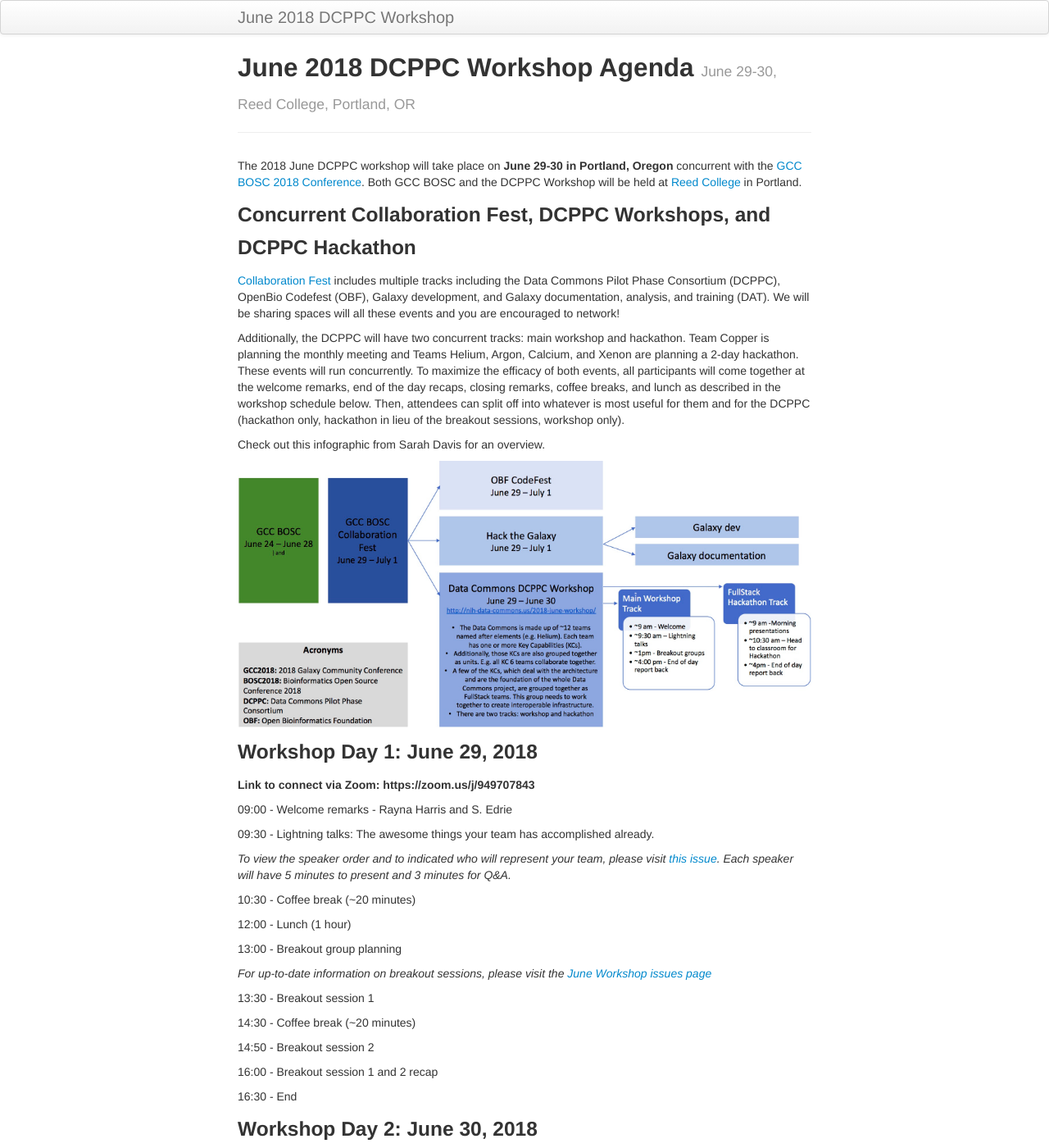
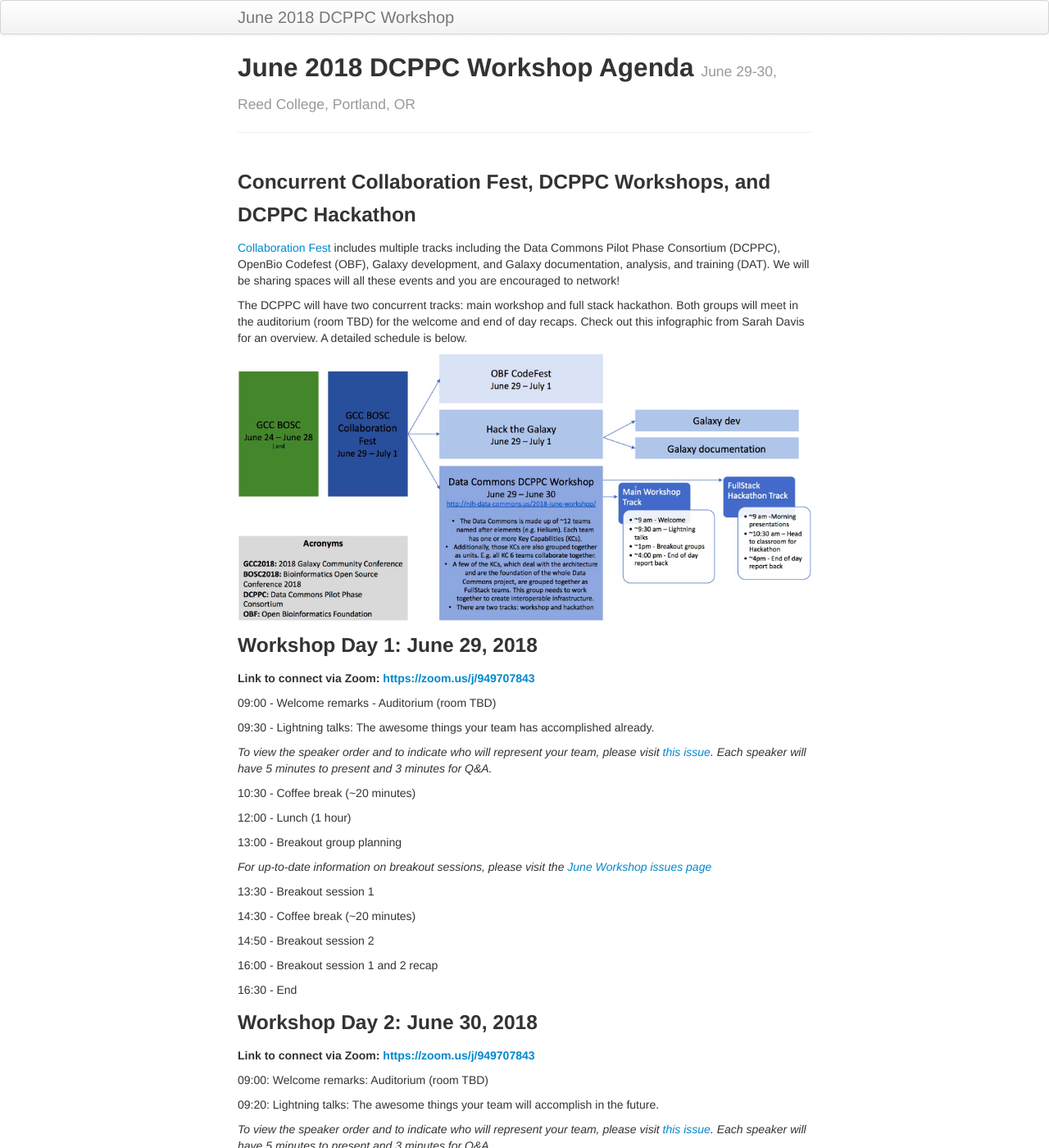
Before and after one commit to dcppc/2018-june-workshop, a Jekyll site: the page built from docs/agenda.md, in a window 1280 px wide and 1400 px high. Shown: the whole window at 82% size. Built offline with Jekyll 4.4.1, drawn with Linux system fonts in a browser that asks for light colours; some of the changed text lies outside the part shown.

Commit message:
slim extra information

```diff
--- a/docs/agenda.md
+++ b/docs/agenda.md
@@ -4,32 +4,23 @@ title: June 2018 DCPPC Workshop Agenda
 tagline: June 29-30, Reed College, Portland, OR
 ---
 
-The 2018 June DCPPC workshop will take place
-on **June 29-30 in Portland, Oregon**
-concurrent with the [GCC BOSC 2018 Conference](https://gccbosc2018.sched.com/).
-Both GCC BOSC and the DCPPC Workshop will be held at
-[Reed College](http://www.reed.edu/)
-in Portland.
-
 ### Concurrent Collaboration Fest, DCPPC Workshops, and DCPPC Hackathon
 
 [Collaboration Fest](https://galaxyproject.org/events/gccbosc2018/collaboration/) includes multiple tracks including the Data Commons Pilot Phase Consortium (DCPPC), OpenBio Codefest (OBF), Galaxy development, and Galaxy documentation, analysis, and training (DAT). We will be sharing spaces will all these events and you are encouraged to network!
 
-Additionally, the DCPPC will have two concurrent tracks: main workshop and hackathon. Team Copper is planning the monthly meeting and Teams Helium, Argon, Calcium, and Xenon are planning a 2-day hackathon. These events will run concurrently. To maximize the efficacy of both events, all participants will come together at the welcome remarks, end of the day recaps, closing remarks, coffee breaks, and lunch as described in the workshop schedule below. Then, attendees can split off into whatever is most useful for them and for the DCPPC (hackathon only, hackathon in lieu of the breakout sessions, workshop only).
-
-Check out this infographic from Sarah Davis for an overview.
+The DCPPC will have two concurrent tracks: main workshop and full stack hackathon. Both groups will meet in the auditorium (room TBD) for the welcome and end of day recaps. Check out this infographic from Sarah Davis for an overview. A detailed schedule is below.
 
 ![](./CoFest-image.png)
 
 ### Workshop Day 1: June 29, 2018
 
-**Link to connect via Zoom: https://zoom.us/j/949707843**
+**Link to connect via Zoom: [https://zoom.us/j/949707843](https://zoom.us/j/949707843)**
 
-09:00 - Welcome remarks - Rayna Harris and S. Edrie
+09:00 - Welcome remarks - Auditorium (room TBD)
 
 09:30 - Lightning talks: The awesome things your team has accomplished already.
 
-_To view the speaker order and to indicated who will represent your team, please visit [this issue](https://github.com/dcppc/2018-june-workshop/issues/4). Each speaker will have 5 minutes to present and 3 minutes for Q&A._
+_To view the speaker order and to indicate who will represent your team, please visit [this issue](https://github.com/dcppc/2018-june-workshop/issues/4). Each speaker will have 5 minutes to present and 3 minutes for Q&A._
 
 10:30 - Coffee break (~20 minutes)
 
@@ -52,13 +43,13 @@ _For up-to-date information on breakout sessions, please visit the [June Worksho
 
 ### Workshop Day 2: June 30, 2018
 
-**Link to connect via Zoom: https://zoom.us/j/949707843**
+**Link to connect via Zoom: [https://zoom.us/j/949707843](https://zoom.us/j/949707843)**
 
- 09:00: Welcome remarks:  S. Edrie
+ 09:00: Welcome remarks:  Auditorium (room TBD)
 
  09:20: Lightning talks: The awesome things your team will accomplish in the future.
 
-_To view the speaker order and to indicated who will represent your team, please visit [this issue](https://github.com/dcppc/2018-june-workshop/issues/5). Each speaker will have 5 minutes to present and 3 minutes for Q&A._
+_To view the speaker order and to indicate who will represent your team, please visit [this issue](https://github.com/dcppc/2018-june-workshop/issues/5). Each speaker will have 5 minutes to present and 3 minutes for Q&A._
 
 
 10:30 - Coffee break (~20 minutes)
```
Also changed, not shown: other parts of docs/agenda.md (+2 -2 lines).
